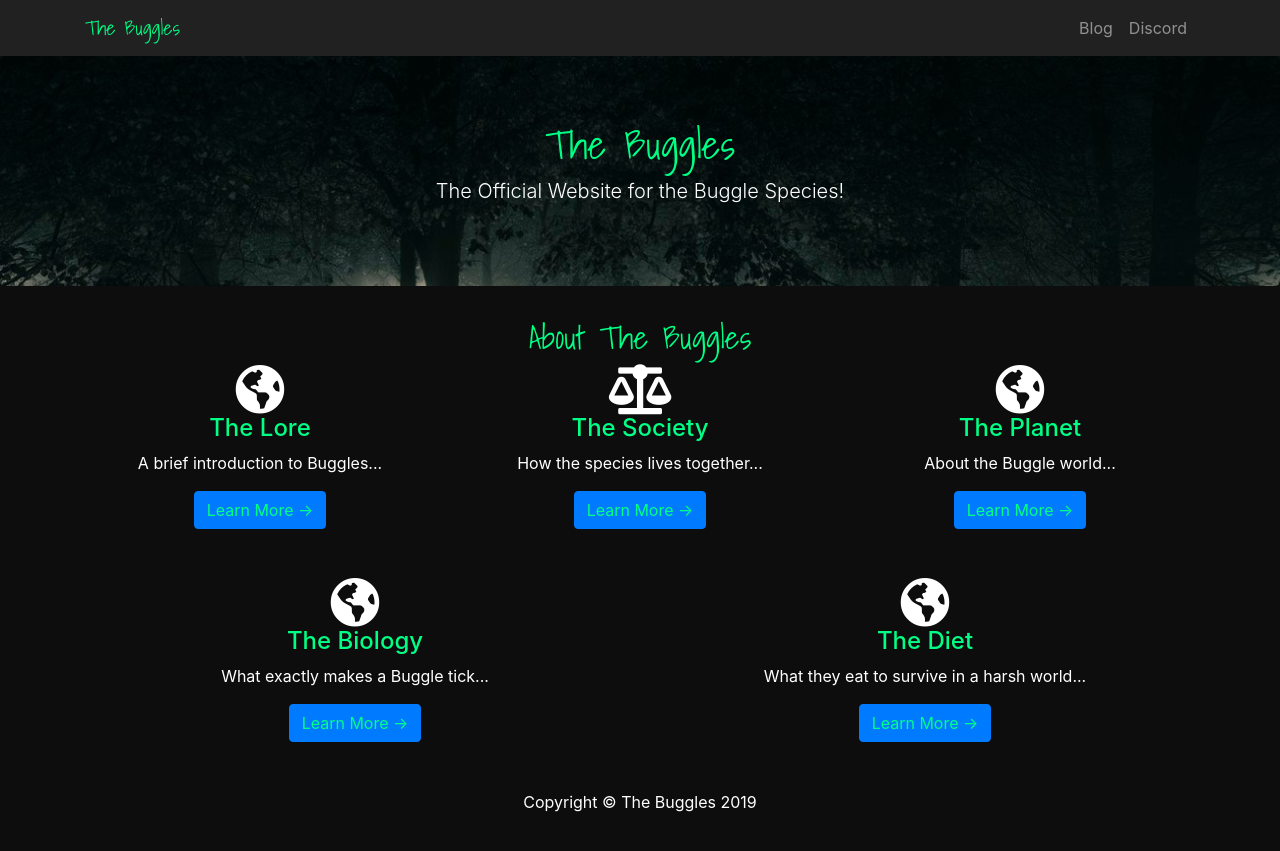
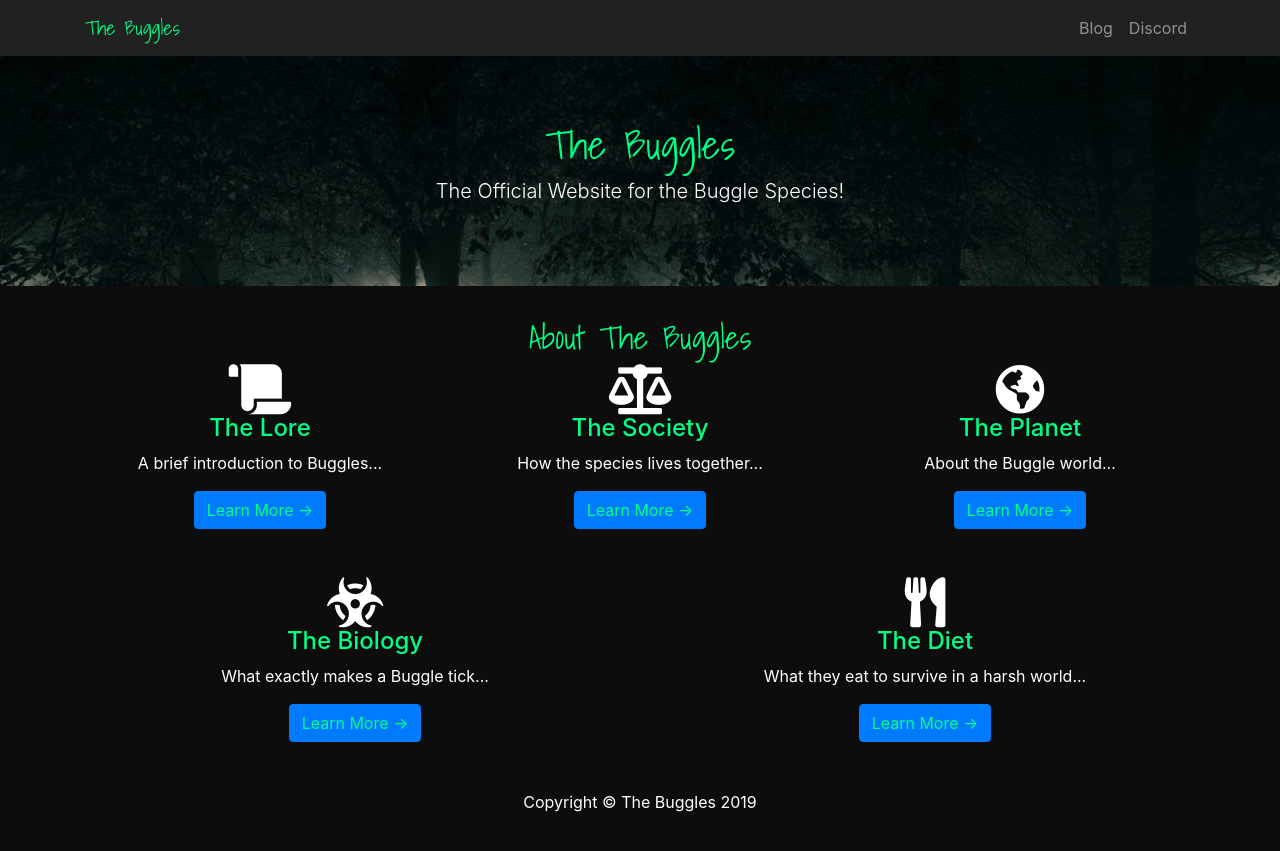
Before and after one commit to bugglespecies/bugglespecies.github.com, a Jekyll site: the page built from index.md, in a window 1280 px wide. Shown: the top 851 px of the page. Built offline with Jekyll 4.4.1, drawn with Linux system fonts in a browser that asks for light colours; nearby versions of some CDN libraries.

Commit message:
Update homepage.html

```diff
--- a/_layouts/homepage.html
+++ b/_layouts/homepage.html
@@ -62,7 +62,7 @@
 		<h2 class="text-primary buggle-font">About The Buggles</h2>
 		<div class="row">
 			<div class="col-sm-4">
-				<i class="fas fa-globe-americas glyph"></i>
+				<i class="fas fa-scroll glyph"></i>
 				<h4 class="text-primary">The Lore</h4>
 				<p>A brief introduction to Buggles...</p>
 				<a class="btn btn-primary" href="{{ site.url }}/lore">Learn More →</a>
@@ -83,13 +83,13 @@
 		<br><br>
 		<div class="row">
 			<div class="col-sm-6">
-				<i class="fas fa-globe-americas glyph"></i>
+				<i class="fas fa-biohazard glyph"></i>
 				<h4 class="text-primary">The Biology</h4>
 				<p>What exactly makes a Buggle tick...</p>
 				<a class="btn btn-primary" href="{{ site.url }}/biology">Learn More →</a>
 			</div>
 			<div class="col-sm-6">
-				<i class="fas fa-globe-americas glyph"></i>
+				<i class="fas fa-utensils glyph"></i>
 				<h4 class="text-primary">The Diet</h4>
 				<p>What they eat to survive in a harsh world...</p>
 				<a class="btn btn-primary" href="{{ site.url }}/diet">Learn More →</a>
```
